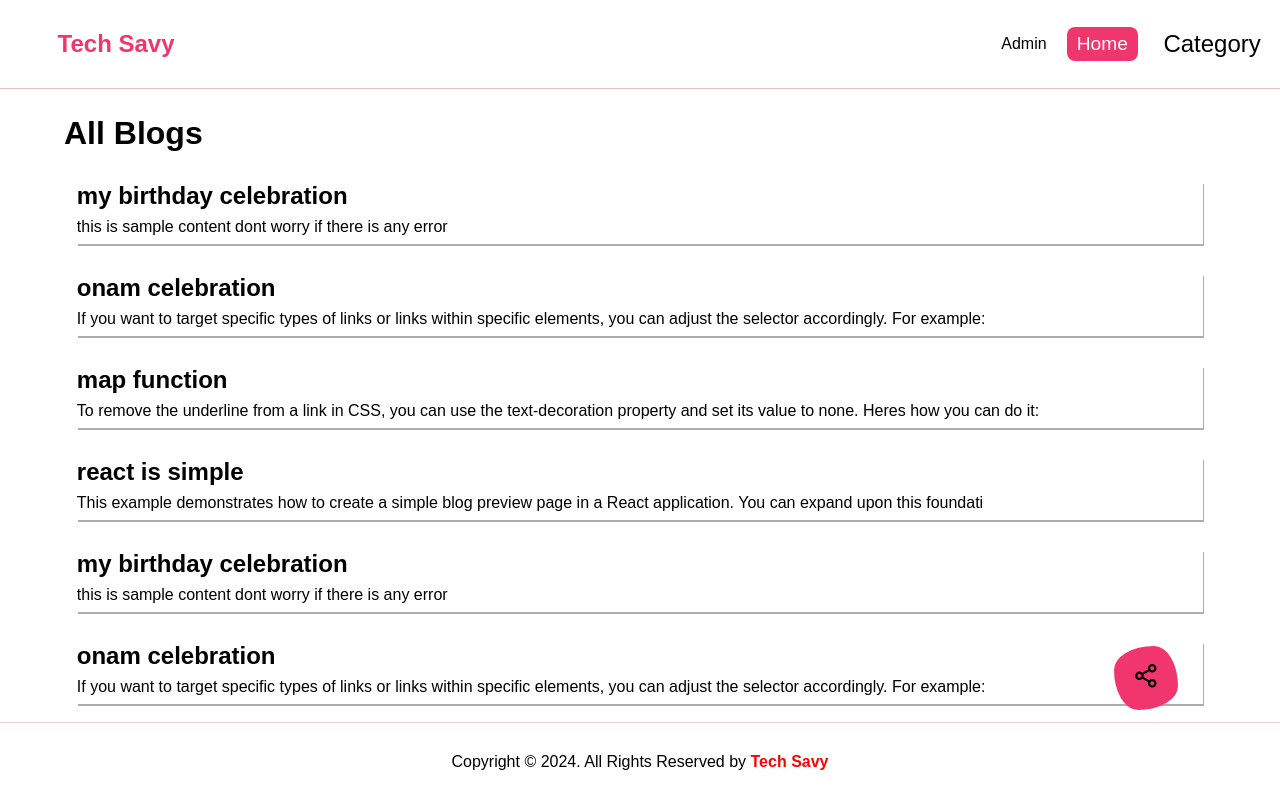
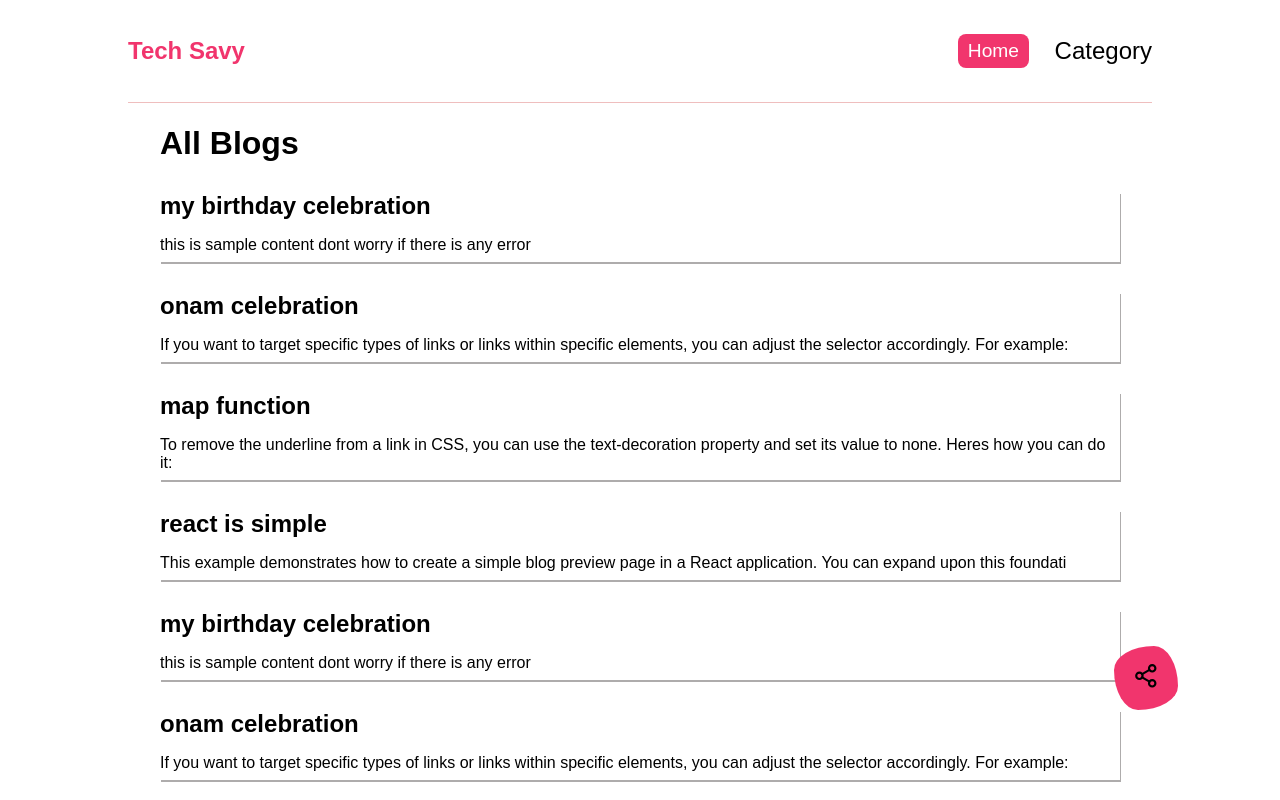
Before and after one commit to mashood39/Blog-App, a React (Create React App) app: page / in a window 1280 px wide. Shown: the top 800 px of the page. Built offline with nearby package versions, Linux system fonts and the light colour scheme.

Commit message:
styles added

```diff
--- a/src/App.js
+++ b/src/App.js
@@ -18,7 +18,7 @@ function App() {
           <Route path="/" element={<Home />} />
           <Route path="preview/:id" element={<Preview />} />
           <Route path="category/:category" element={<Category />} />
-          <Route path='/admin' element={<Admin />} />
+          {/* <Route path='/admin' element={<Admin />} /> */}
         </Routes>
         <ShareButton />
         <Footer />
--- a/src/components/Navbar.js
+++ b/src/components/Navbar.js
@@ -12,11 +12,15 @@ function Navbar() {
   return (
 
     <nav className="navbar">
-      <h1>Tech Savy</h1>
+
+      <div className="icon">
+        <h1>Tech Savy</h1>
+      </div>
+
       <div className="btn">
-        <Link to="/admin" style={{
+        {/* <Link to="/admin" style={{
           paddingRight: "20px"
-        }}>Admin</Link>
+        }}>Admin</Link> */}
 
         <Link to="/" className='home' style={{
           color: 'white',
@@ -38,8 +42,6 @@ function Navbar() {
             ))}
           </div>
 
-
-
         </div>
 
       </div>
--- a/src/styles/Admin.css
+++ b/src/styles/Admin.css
@@ -1,5 +1,5 @@
 .admin .blog{
     border: 3px;
     box-shadow: 5px 4px rgb(174, 172, 172);
-    margin: 20px;
+    /* margin: 20px; */
 }
--- a/src/styles/Category.css
+++ b/src/styles/Category.css
@@ -12,7 +12,7 @@
 
 .blogList{
     /* margin: 2vw 6vw;   */
-    margin: 20px 6vw;
+    /* margin: 20px 6vw; */
 
 }
 
--- a/src/styles/Footer.css
+++ b/src/styles/Footer.css
@@ -11,7 +11,7 @@
 } */
 
 .footer {
-    position: fixed;
+    /* position: fixed; */
     left: 0;
     bottom: 0;
     width: 100%;
--- a/src/styles/Home.css
+++ b/src/styles/Home.css
@@ -1,14 +1,12 @@
 .home{
-    /* max-width: 60%; */
+    width: 75%;
     /* background-color: bisque; */
-    /* margin: 0% auto;  */
+    margin: 0 auto;
+    /* background-color: green; */
 
 }
 
-.home h1{
-    margin: 2vw 5vw 0vw;
-    /* background-color: aquamarine; */
-}
+
 
 .blogList{
     /* margin: 2vw 6vw;   */
@@ -30,10 +28,6 @@
 }
 
 .blog-subtitle{
-    padding-bottom:1vh ;
-    margin: 0vw 0;
+    /* padding-bottom:1vh ; */
+    /* margin: 0vw 0; */
 }
-
-a {
-    /* text-decoration: none; */
-}
--- a/src/styles/Navbar.css
+++ b/src/styles/Navbar.css
@@ -1,27 +1,17 @@
 nav {
-    /* box-sizing: border-box; */
-    padding: 1.5%;
-    /* max-width: 60%; */
+    width: 80%;
+    /* padding: 1.5%; */
     display: flex;
+    margin: 0 auto;
     align-items: center;
     justify-content: space-between;
-    /* margin: 20px auto; */
     border-bottom: 1px solid #efbebe;
-    /* background-color: rgb(112, 27, 27); */
-     /* position: fixed; */
-  /*  top: 0;
-    left: 0;
-    right: 0;
-    z-index: 1000; */
-    height: 50px;
-    /* margin-bottom: 5vw; */
-    /* margin: 0vw; */
-
+    height: 8vw;
 }
 
 .navbar h1 {
     color: #f1356d;
-    margin: 0 3vw;
+    /* margin: 0 3vw; */
     font-size: 1.5rem;
 }
 
@@ -40,7 +30,7 @@ nav {
 
 
 
-.navbar .category{
+.navbar .category {
     margin: 0;
 }
 
@@ -68,40 +58,25 @@ nav {
     text-align: center;
 }
 
-.navbar .item{
+.navbar .item {
     border: 1px solid grey;
     border-radius: 2px;
     padding: 20px;
 }
 
- .categories:hover .box {
+.categories:hover .box {
     display: flex;
     align-items: center;
     flex-direction: column;
     /* flex-direction: row; */
 }
 
-.navbar .cat{
+.navbar .cat {
     padding: 0 20px;
 }
 
-.gridIcon{
+.gridIcon {
     display: none;
     width: 40px;
     height: 40px;
 }
-
-/* responsive */
-/*
-@media (max-width: 600px) {
-
-    .gridIcon{
-        display: inline;
-    }
-
-    .category{
-        display: none;
-    }
-
-
-  } */
```
